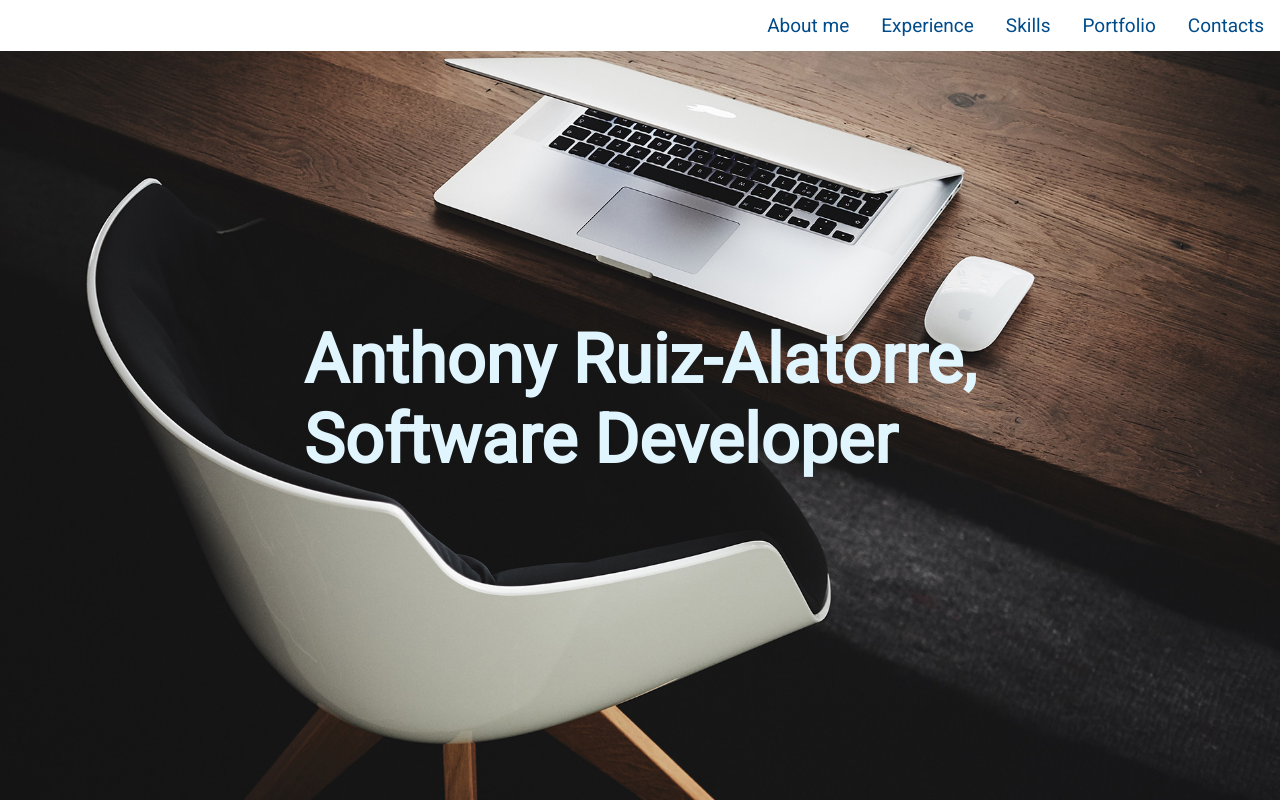
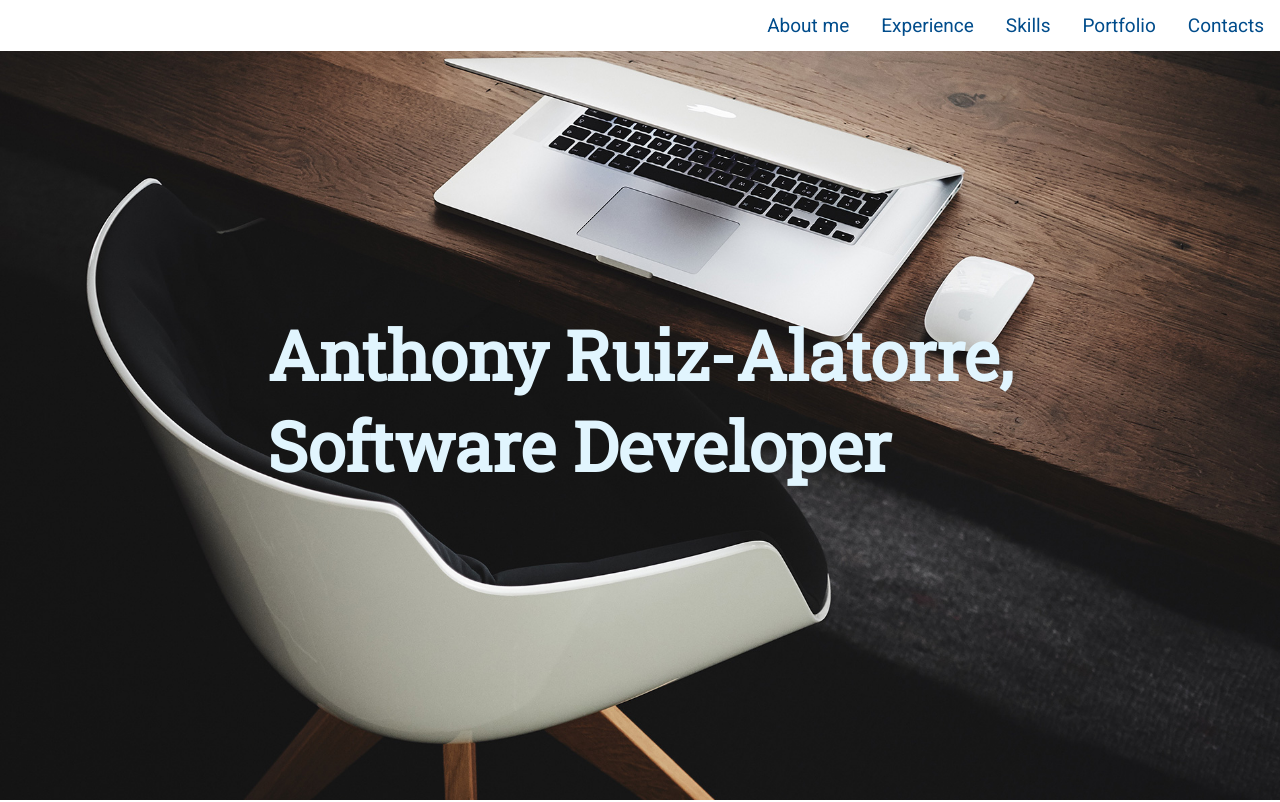
Before and after one commit to anthony-ruiz/portfolio, a plain HTML site: page index.html in a window 1280 px wide. Shown: the top 802 px of the page. Drawn offline with nearby package versions, Linux system fonts and the light colour scheme.

Commit message:
changed font for name

```diff
--- a/css/styles.css
+++ b/css/styles.css
@@ -23,6 +23,7 @@
 }
 /* name and title */
 #home h1{
+    font-family: 'Roboto Slab', serif;
     position: absolute;
     top: 50%;
     left: 50%;
--- a/index.html
+++ b/index.html
@@ -4,6 +4,7 @@
 <head>
     <meta charset="utf-8">
     <link href="https://fonts.googleapis.com/css2?family=Roboto&display=swap" rel="stylesheet">
+    <link href="https://fonts.googleapis.com/css2?family=Roboto+Slab&display=swap" rel="stylesheet">
     <link rel="stylesheet" href="https://cdn.jsdelivr.net/gh/devicons/devicon@v2.11.0/devicon.min.css">
     <link rel="stylesheet" href="./css/styles.css">
     <title>Anthony Ruiz-Alatorre</title>
```
